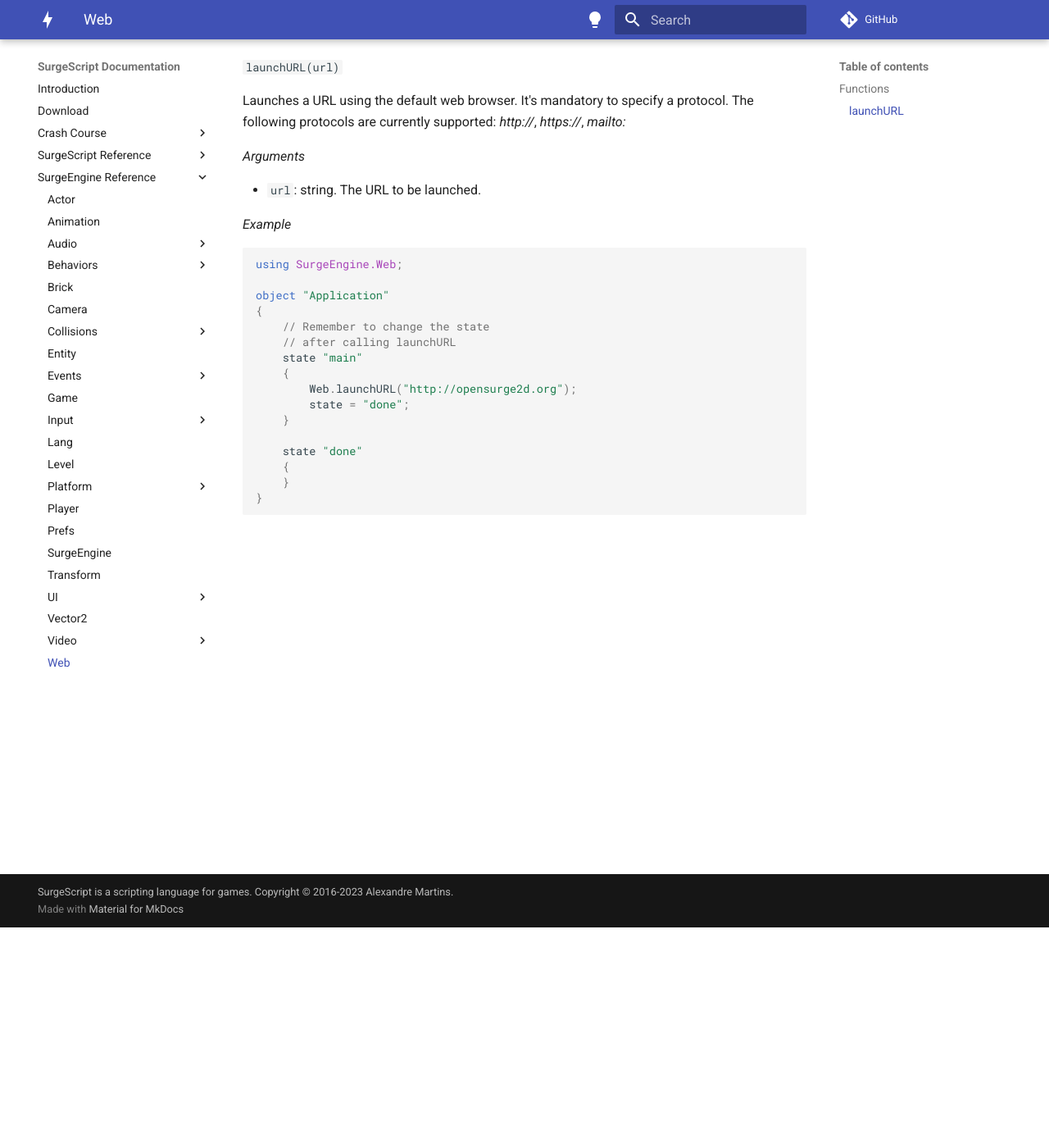
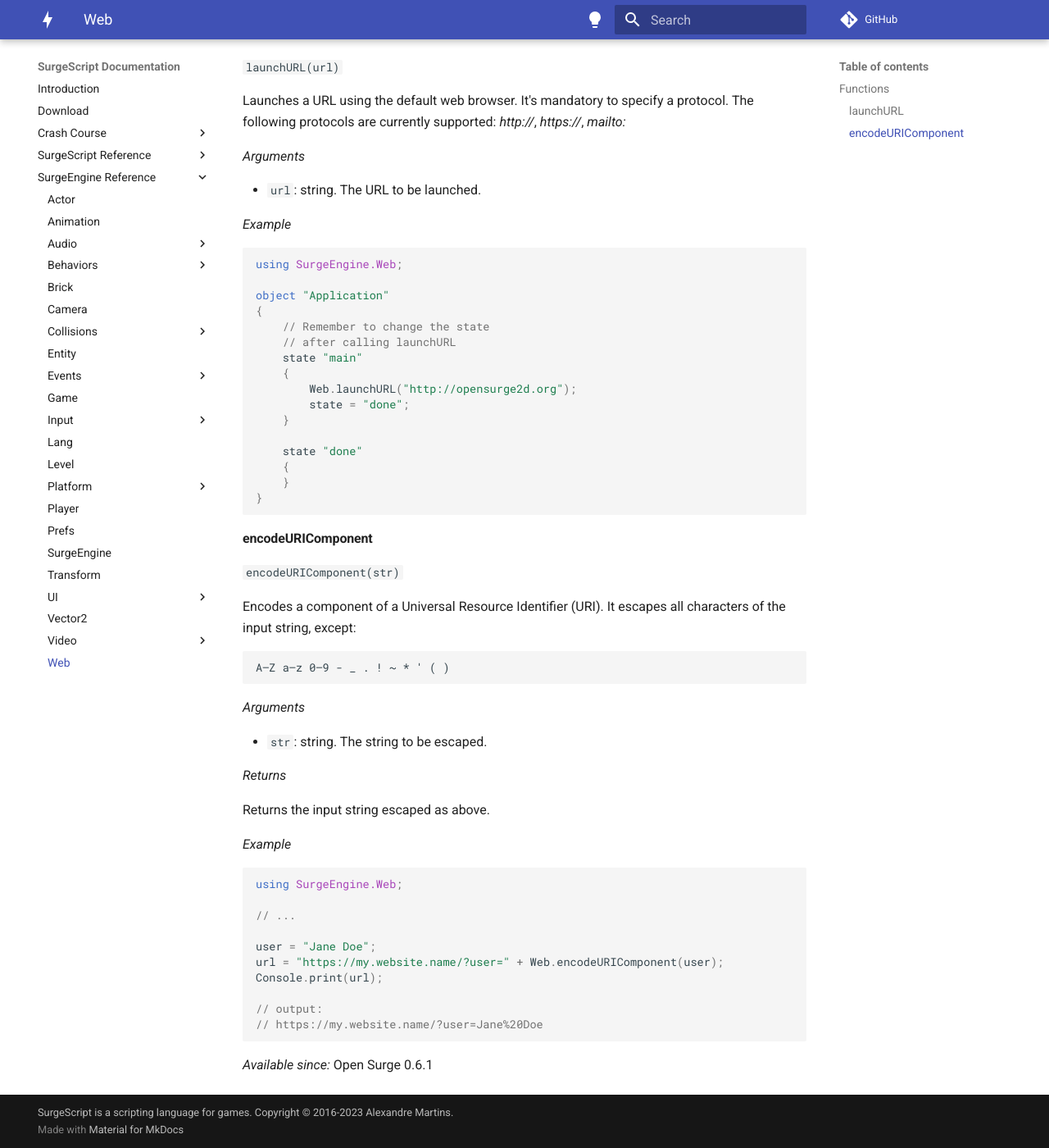
Before and after one commit to alemart/surgescript, an MkDocs documentation site: the page built from docs/engine/web.md, in a window 1280 px wide and 1400 px high, scrolled down 269 px. Shown: the whole window at 82% size. Built offline with MkDocs 1.6.1 and Material for MkDocs 9.7.7, drawn with Linux system fonts in a browser that asks for light colours; comment, search, counter and statistics services are not loaded.

Commit message:
Docs: add Web.encodeURIComponent

````diff
--- a/docs/engine/web.md
+++ b/docs/engine/web.md
@@ -35,3 +35,38 @@ object "Application"
     }
 }
 ```
+
+#### encodeURIComponent
+
+`encodeURIComponent(str)`
+
+Encodes a component of a Universal Resource Identifier (URI). It escapes all characters of the input string, except:
+
+```
+A–Z a–z 0–9 - _ . ! ~ * ' ( )
+```
+
+*Arguments*
+
+* `str`: string. The string to be escaped.
+
+*Returns*
+
+Returns the input string escaped as above.
+
+*Example*
+
+```cs
+using SurgeEngine.Web;
+
+// ...
+
+user = "Jane Doe";
+url = "https://my.website.name/?user=" + Web.encodeURIComponent(user);
+Console.print(url);
+
+// output:
+// https://my.website.name/?user=Jane%20Doe
+```
+
+*Available since:* Open Surge 0.6.1
````
